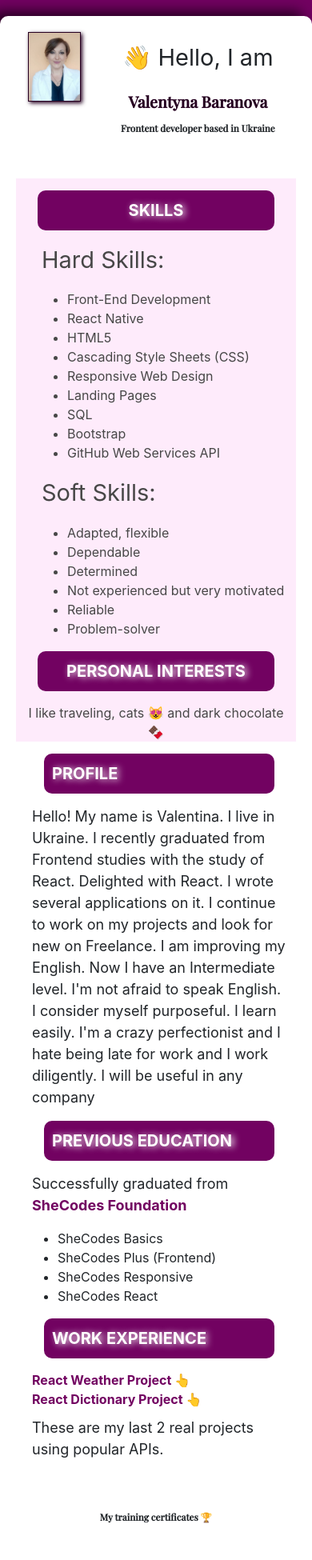
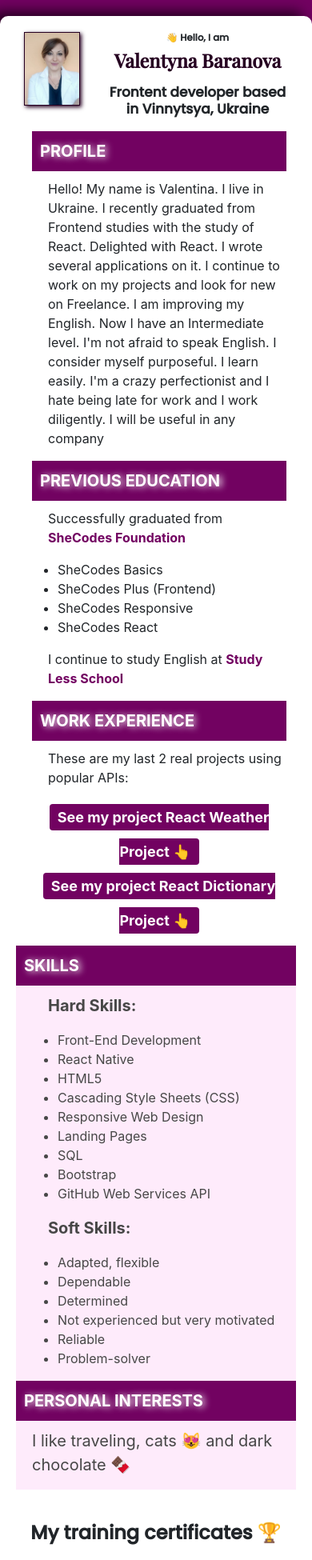
Before and after one commit to ValentynaBaranova/my_portfolio_react_project, a React (Create React App) app: page / in a window 390 px wide. Shown: the top 1950 px of the page at 80% size. Built offline with nearby package versions, Linux system fonts and the light colour scheme.

Commit message:
Created responsive disign

```diff
--- a/src/App.css
+++ b/src/App.css
@@ -24,26 +24,34 @@ h1 {
 }
 
 h2 {
-  font-size: 3vw;
-  font-family: var(--heading-font-family);
+  font-size: 36px;
+  font-family: var(--default-font-family);
   font-weight: bold;
 }
 
 h3 {
+  font-size: 42px;
+  font-family: var(--default-font-family);
+  font-weight: bold;
+  margin: 40px 0;
+}
+
+h4 {
   font-size: 3vw;
-  font-family: var(--heading-font-family);
+  font-family: var(--default-font-family);
   font-weight: bold;
-  margin-bottom: 43px;
+  margin-bottom: 10px;
 }
 
 p {
   margin-top: 10px;
   font-weight: normal;
-  font-size: 29px;
+  font-size: 20px;
+  padding-left: 20px;
 }
 
 .row {
-  justify-content: center;
+  justify-content: space-evenly;
 }
 
 .content {
@@ -55,7 +63,7 @@ p {
 }
 
 .head {
-  padding-left: 15px;
+  margin-bottom: 10px;
 }
 
 .my_photo {
@@ -71,8 +79,6 @@ p {
 .title {
   padding: 10px;
   background-color: var(--primary-color);
-  border-radius: 10px;
-  margin: 15px;
   color: white;
   text-shadow: 3px 1px 8px;
   font-weight: 700;
@@ -85,7 +91,8 @@ p {
 }
 
 .skills,
-.right_part {
+.right_part,
+.main_block {
   text-align: left;
   padding-left: 20px;
 }
@@ -123,15 +130,26 @@ footer a,
   color: white;
   background-color: var(--primary-color);
 }
-
-.btn-branding {
+.project {
+  text-align: center;
+  margin-bottom: 10px;
+}
+.project a {
   background: var(--primary-color);
   border-radius: 4px;
   color: white;
   font-size: 18px;
-  line-height: 27px;
-  padding: 12px 20px;
+  line-height: 43px;
+  padding: 6px 10px;
   text-decoration: none;
+  transition: all 400ms ease-in;
+}
+
+.project a:hover {
+  background: white;
+  border-radius: 4px;
+  color: var(--primary-color);
+  border: 1px solid var(--primary-color);
 }
 
 .slider {
@@ -143,15 +161,34 @@ footer a,
 .main_block {
   color: rgb(71, 71, 71);
   background-color: var(--secondary-color);
+  padding: 0 !important;
 }
 
-.right_part p {
-  font-size: 18px;
+.right_part p,
+.main_block li {
+  font-size: 16px;
   text-align: left;
 }
 
-@media (max-width: 540px) {
-  p {
-    margin-top: 10px;
+@media screen and (max-width: 780px) {
+  h2 {
+    font-size: 24px;
+  }
+  h3 {
+    font-size: 36px;
   }
 }
+
+@media screen and (max-width: 540px) {
+  h1 {
+    line-height: 1;
+    padding-bottom: 10px;
+    font-size: 6vw;
+  }
+  h2 {
+    font-size: 17px;
+  }
+  h3 {
+    font-size: 24px;
+  }
+}
--- a/src/App.js
+++ b/src/App.js
@@ -11,7 +11,7 @@ function App() {
       <header className="App-header">
         <div className="content">
           <Head />
-          <div className="container my-5">
+          <div className="container my-sm-4">
             <div className="row">
               <LeftSide />
               <RightSide />
--- a/src/Footer.js
+++ b/src/Footer.js
@@ -12,7 +12,7 @@ export default function Footer() {
   return (
     <footer>
       <div className="social_links row">
-        <h3>You can contact me in any convenient way 😉</h3>
+        <h3>You can contact me 😉</h3>
         <a
           href="mailto:valentynabaranova5@gmail.com"
           title="Send me email"
--- a/src/Head.js
+++ b/src/Head.js
@@ -9,10 +9,10 @@ export default function Head() {
         <div className="col-3">
           <img src={photo} alt="Valentyna" className="img-fluid my_photo" />
         </div>
-        <div className="col-9">
-          <p>👋 Hello, I am</p>
+        <div className="col-8">
+          <h4>👋 Hello, I am</h4>
           <h1>Valentyna Baranova</h1>
-          <h2>Frontent developer based in Ukraine</h2>
+          <h2>Frontent developer based in Vinnytsya, Ukraine</h2>
         </div>
       </div>
     </div>
--- a/src/LeftSide.js
+++ b/src/LeftSide.js
@@ -1,35 +1,69 @@
 import React from "react";
 import "./App.css";
 
-export default function LeftSide() {
+export default function RightSide() {
   return (
-    <div className="col-md-4 main_block">
-      <div className="title">SKILLS</div>
-      <div className="skills">
-        <p>Hard Skills:</p>
-        <ul>
-          <li>Front-End Development</li>
-          <li>React Native</li>
-          <li>HTML5</li>
-          <li>Cascading Style Sheets (CSS)</li>
-          <li>Responsive Web Design</li>
-          <li>Landing Pages</li>
-          <li> SQL</li>
-          <li>Bootstrap</li>
-          <li>GitHub Web Services API</li>
-        </ul>
-        <p>Soft Skills:</p>
-        <ul>
-          <li>Adapted, flexible</li>
-          <li>Dependable</li>
-          <li>Determined</li>
-          <li>Not experienced but very motivated</li>
-          <li>Reliable</li>
-          <li>Problem-solver</li>
-        </ul>
+    <div className="col-md-7 right_part">
+      <div className="title">PROFILE</div>
+      <p>
+        Hello! My name is Valentina. I live in Ukraine. I recently graduated
+        from Frontend studies with the study of React. Delighted with React. I
+        wrote several applications on it. I continue to work on my projects and
+        look for new on Freelance. I am improving my English. Now I have an
+        Intermediate level. I'm not afraid to speak English. I consider myself
+        purposeful. I learn easily. I'm a crazy perfectionist and I hate being
+        late for work and I work diligently. I will be useful in any company
+      </p>
+      <div className="title">PREVIOUS EDUCATION</div>
+      <p>
+        Successfully graduated from{" "}
+        <a
+          href="https://www.shecodes.io/graduates/48282-valentyna-baranova"
+          target="_blank"
+          title="Click if you want more"
+          rel="noreferrer"
+        >
+          SheCodes Foundation
+        </a>
+      </p>
+      <ul>
+        <li>SheCodes Basics</li>
+        <li>SheCodes Plus (Frontend)</li>
+        <li> SheCodes Responsive</li>
+        <li>SheCodes React</li>
+      </ul>
+      <p>
+        I continue to study English at{" "}
+        <a
+          href="https://study-less.school/"
+          target="_blank"
+          title="Click if you want more"
+          rel="noreferrer"
+        >
+          Study Less School
+        </a>
+      </p>
+      <div className="title">WORK EXPERIENCE</div>
+      <p>These are my last 2 real projects using popular APIs:</p>
+      <div className="project">
+        <a
+          href="https://kaleidoscopic-hamster-ec0d94.netlify.app/"
+          target="_blank"
+          title="Click if you want see Weather Project"
+          rel="noreferrer"
+        >
+          See my project React Weather Project 👆
+        </a>
+        <br />
+        <a
+          href="https://grand-tarsier-f22d60.netlify.app/"
+          target="_blank"
+          title="Click if you want see Dictionary Project"
+          rel="noreferrer"
+        >
+          See my project React Dictionary Project 👆
+        </a>
       </div>
-      <div className="title">PERSONAL INTERESTS</div>
-      <span>I like traveling, cats 😻 and dark chocolate 🍫 </span>
     </div>
   );
 }
--- a/src/RightSide.js
+++ b/src/RightSide.js
@@ -1,57 +1,39 @@
 import React from "react";
 import "./App.css";
 
-export default function RightSide() {
+export default function LeftSide() {
   return (
-    <div className="col-md-7 right_part">
-      <div className="title">PROFILE</div>
-      <p>
-        Hello! My name is Valentina. I live in Ukraine. I recently graduated
-        from Frontend studies with the study of React. Delighted with React. I
-        wrote several applications on it. I continue to work on my projects and
-        look for new on Freelance. I am improving my English. Now I have an
-        Intermediate level. I'm not afraid to speak English. I consider myself
-        purposeful. I learn easily. I'm a crazy perfectionist and I hate being
-        late for work and I work diligently. I will be useful in any company
-      </p>
-      <div className="title">PREVIOUS EDUCATION</div>
-      <p>
-        Successfully graduated from{" "}
-        <a
-          href="https://www.shecodes.io/graduates/48282-valentyna-baranova"
-          target="_blank"
-          title="Click if you want more"
-          rel="noreferrer"
-        >
-          SheCodes Foundation
-        </a>
-      </p>
-      <ul>
-        <li>SheCodes Basics</li>
-        <li>SheCodes Plus (Frontend)</li>
-        <li> SheCodes Responsive</li>
-        <li>SheCodes React</li>
-      </ul>
-      <div className="title">WORK EXPERIENCE</div>
-      <a
-        href="https://kaleidoscopic-hamster-ec0d94.netlify.app/"
-        target="_blank"
-        title="Click if you want see Weather Project"
-        rel="noreferrer"
-      >
-        React Weather Project 👆
-      </a>
-      <br />
-      <a
-        href="https://grand-tarsier-f22d60.netlify.app/"
-        target="_blank"
-        title="Click if you want see Dictionary Project"
-        rel="noreferrer"
-      >
-        React Dictionary Project 👆
-      </a>
-      <br />
-      <p>These are my last 2 real projects using popular APIs.</p>
+    <div className="col-md-4 main_block">
+      <div className="title">SKILLS</div>
+      <div className="skills">
+        <p>
+          <strong>Hard Skills:</strong>
+        </p>
+        <ul>
+          <li>Front-End Development</li>
+          <li>React Native</li>
+          <li>HTML5</li>
+          <li>Cascading Style Sheets (CSS)</li>
+          <li>Responsive Web Design</li>
+          <li>Landing Pages</li>
+          <li> SQL</li>
+          <li>Bootstrap</li>
+          <li>GitHub Web Services API</li>
+        </ul>
+        <p>
+          <strong>Soft Skills:</strong>
+        </p>
+        <ul>
+          <li>Adapted, flexible</li>
+          <li>Dependable</li>
+          <li>Determined</li>
+          <li>Not experienced but very motivated</li>
+          <li>Reliable</li>
+          <li>Problem-solver</li>
+        </ul>
+      </div>
+      <div className="title">PERSONAL INTERESTS</div>
+      <p>I like traveling, cats 😻 and dark chocolate 🍫 </p>
     </div>
   );
 }
```
